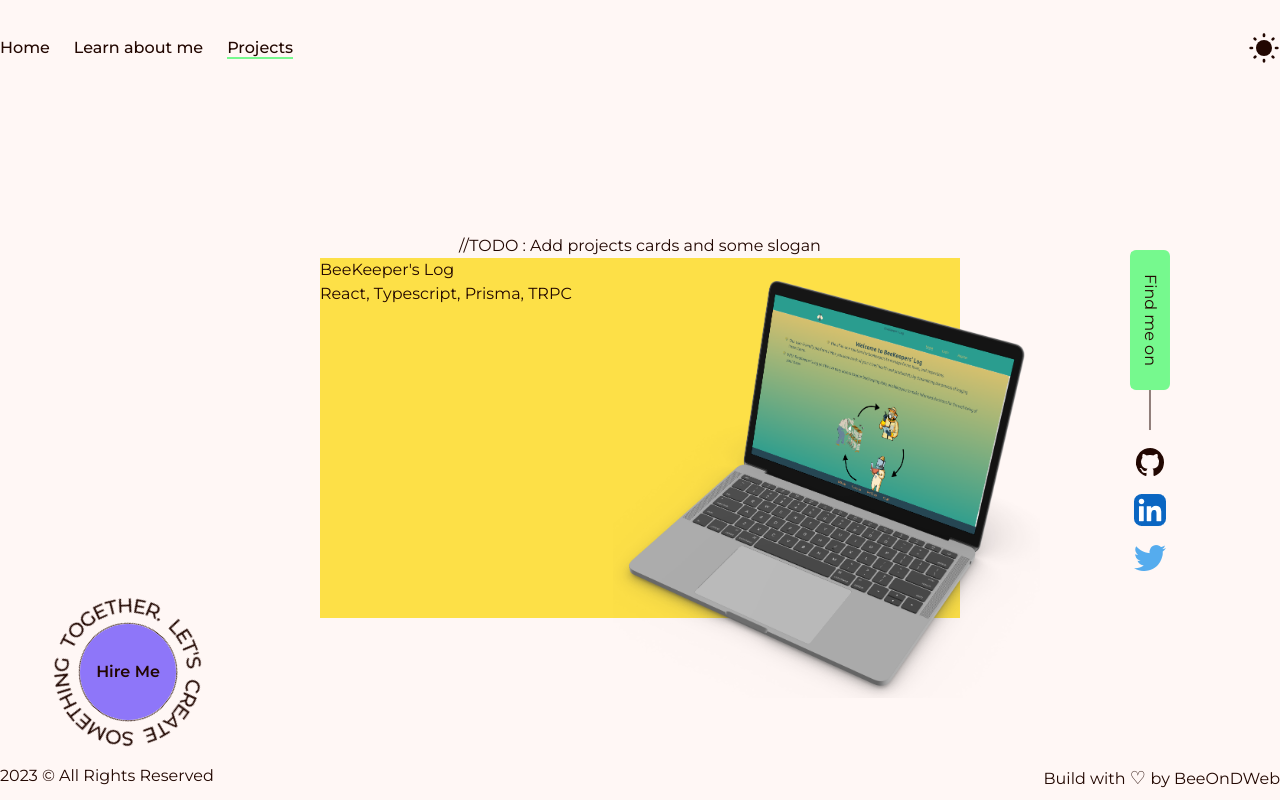
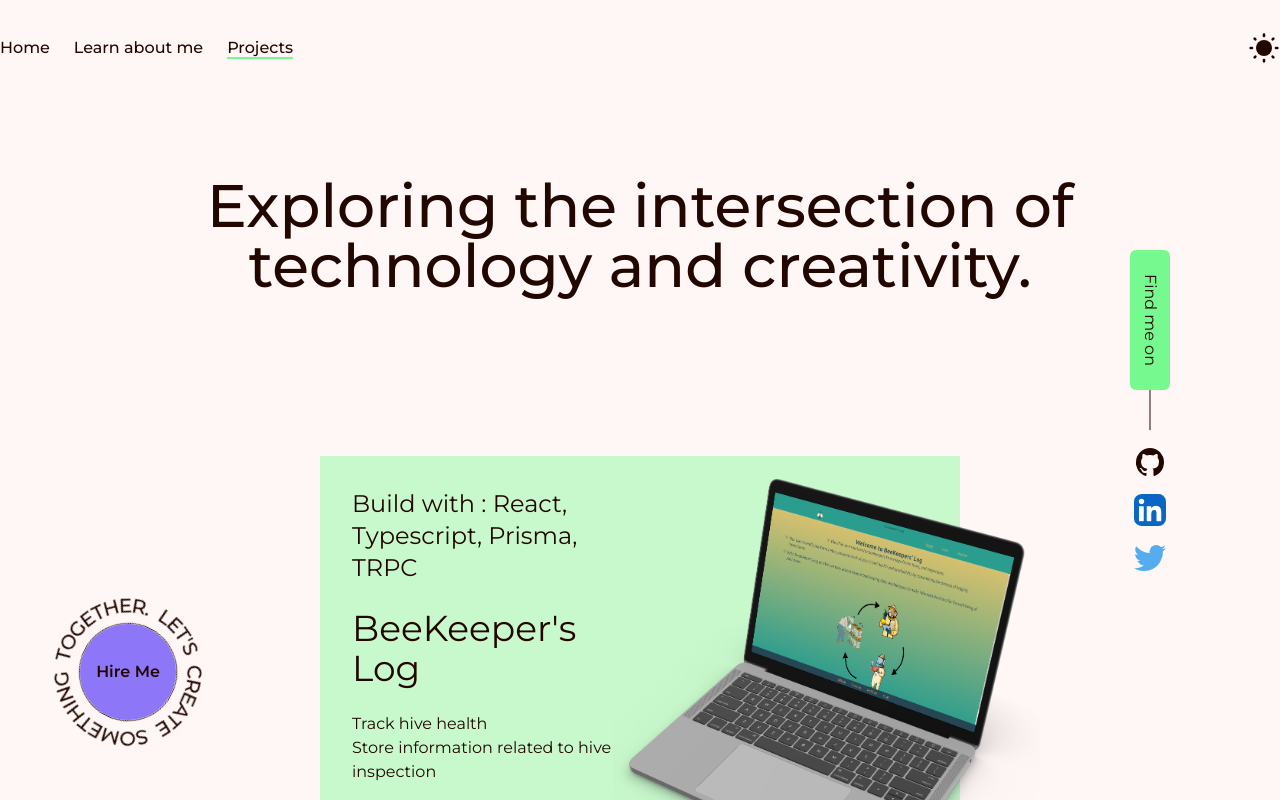
Before and after one commit to Captain-Leftovers/beeOnDWeb-portfolio, a Next.js app: page /projects in a window 1280 px wide. Shown: the top 800 px of the page. Built offline with nearby package versions, Linux system fonts and the light colour scheme.

Commit message:
some styles to projects page

```diff
--- a/src/app/projects/components/BigProjCard.tsx
+++ b/src/app/projects/components/BigProjCard.tsx
@@ -3,11 +3,16 @@ import laptop from '#/laptopBeeLog.png'
 
 export default function BigProjCard() {
 	return (
-		<div className="w-1/2 bg-red-300 ">
-			<div className="bg-accent  w-full max-w-screen-lg mx-auto aspect-video flex relative ">
-				<div className=" w-full bg-yellow-300 ">
-					<h1>BeeKeeper's Log</h1>
-					<h2>React, Typescript, Prisma, TRPC</h2>
+		<div className="w-1/2  ">
+			<div className=" bg-accent/40  w-full max-w-screen-lg mx-auto aspect-video flex relative ">
+				<div className=" w-1/2  flex flex-col justify-center pl-8 gap-6">
+					<h2 className='text-2xl'>Build with : React, Typescript, Prisma, TRPC</h2>
+					<h1 className='text-4xl'>BeeKeeper's Log</h1>
+					<section>
+					<p>Track hive health</p>
+					<p>Store information related to hive inspection</p>
+
+					</section>
 				</div>
 				<div className='absolute -right-20 -bottom-20 w-2/3'>
 					<picture className="">
--- a/src/app/projects/page.tsx
+++ b/src/app/projects/page.tsx
@@ -8,9 +8,15 @@ export const metadata = {
 
 export default function Projects() {
   return (
-    <main className="flex flex-col items-center justify-center grow w-full max-w-screen-2xl " >
-     //TODO : Add projects cards and some slogan
+    <main className="flex flex-col items-center justify-center grow w-full max-w-screen-2xl gap-40 " >
+      <div>
 
+    <h1 className="text-6xl font-medium max-w-screen-lg text-center mt-20 ">Exploring the intersection of technology and creativity.</h1>
+      </div>
+
+    <BigProjCard />
+    <BigProjCard />
+    <BigProjCard />
     <BigProjCard />
 
 
```
